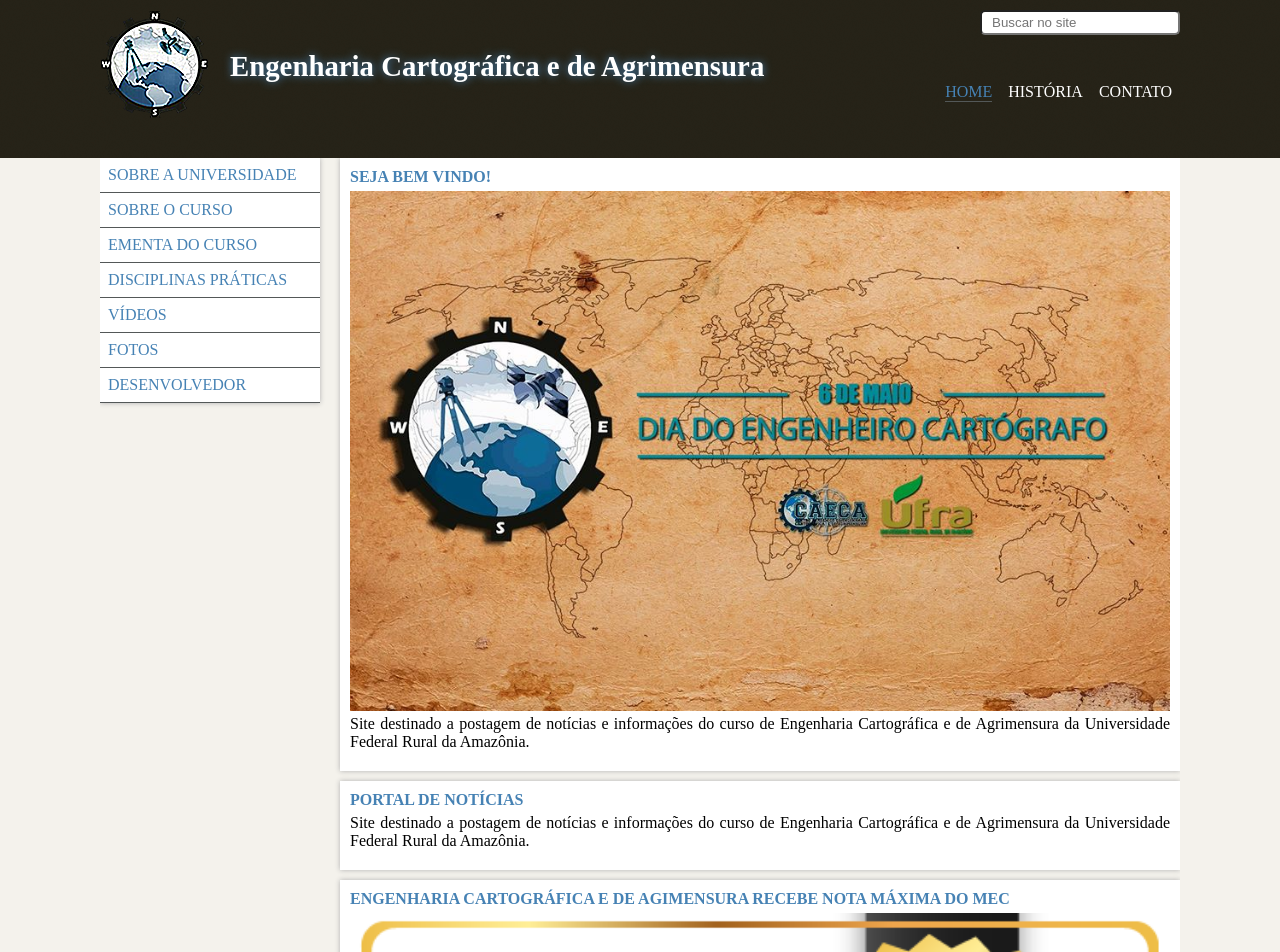
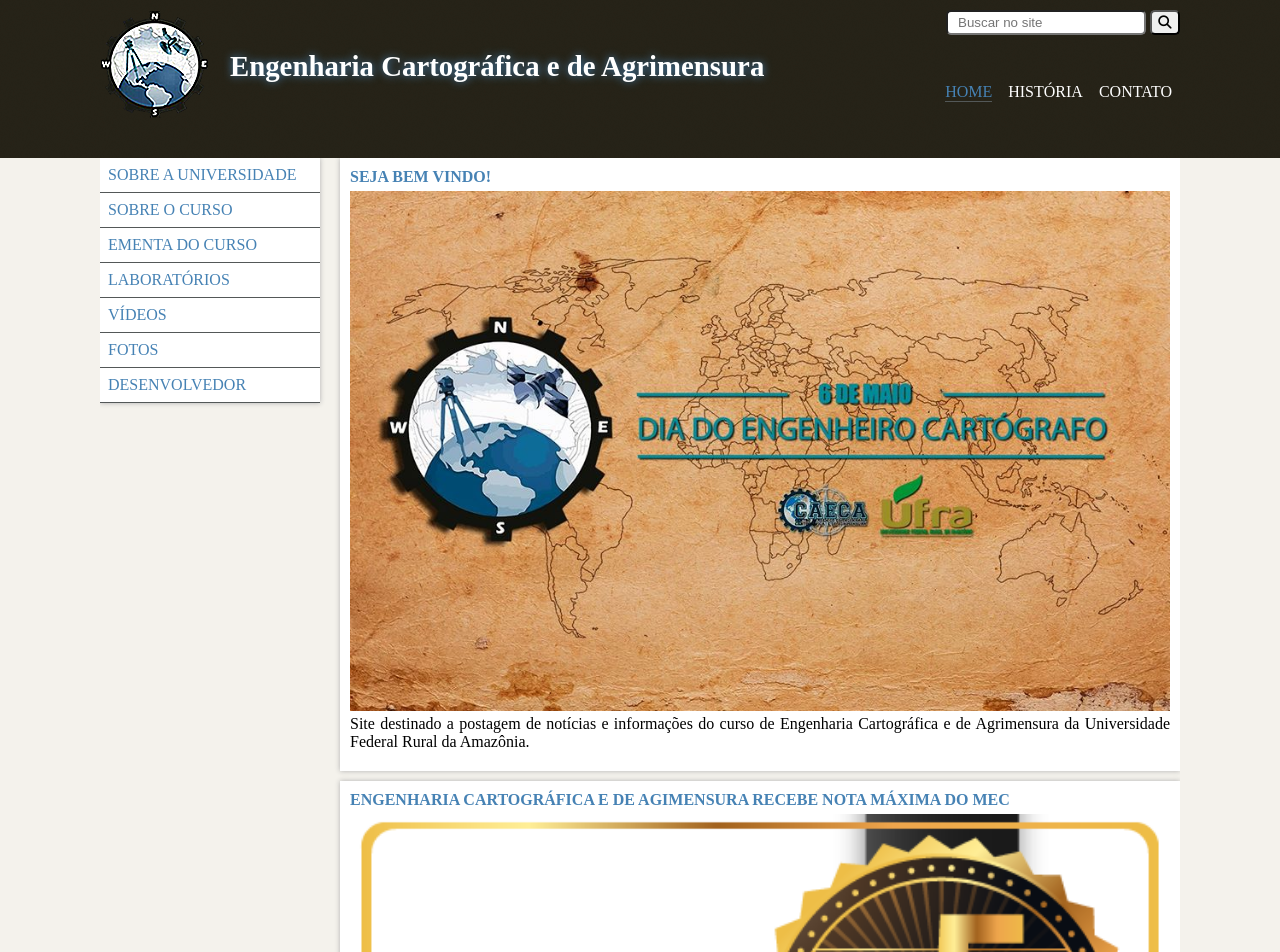
Before and after one commit to marcos-gabriel/site-engenharia-cartografica, a plain HTML site: page index.html in a window 1280 px wide. Shown: the top 952 px of the page. Drawn offline with Linux system fonts and the light colour scheme.

Commit message:
Update index.html

```diff
--- a/index.html
+++ b/index.html
@@ -3,7 +3,9 @@
     <head>
         <title>Cartográfica UFRA</title>
         <meta charset="utf-8">
+
         <link rel="stylesheet" type="text/css" href="css/estilo.css">
+        <script src="https://kit.fontawesome.com/e94fefc724.js" crossorigin="anonymous"></script>
         <link rel="icon" type="imagem/png" href="img/logo.png">
     </head>
 
@@ -23,6 +25,7 @@
 
                 <div id="pesquisa">
                     <input type="search" placeholder="Buscar no site">
+                    <button><i class="fas fa-search"></i></button>
                 </div>
 
                 <nav>
@@ -44,13 +47,6 @@
                         <article id="capa" class="posts">
                             <h4>Seja bem vindo!</h4>
                             <img src="img/capa.jpg" width="700px">
-                            <p>
-                                Site destinado a postagem de notícias e informações do curso de Engenharia Cartográfica e de Agrimensura da Universidade Federal Rural da Amazônia.
-                            </p>
-                        </article>
-
-                        <article class="posts">
-                            <h4>Portal de notícias</h4>
                             <p>
                                 Site destinado a postagem de notícias e informações do curso de Engenharia Cartográfica e de Agrimensura da Universidade Federal Rural da Amazônia.
                             </p>
@@ -79,7 +75,7 @@
                         <li><a href="sobre-universidade.html">Sobre a universidade</a></li>
                         <li><a href="sobre-curso.html">Sobre o curso</a></li>
                         <li><a href="ementa.html">Ementa do curso</a></li>
-                        <li><a href="disciplinas-praticas.html">Disciplinas práticas</a></li>
+                        <li><a href="laboratorios.html">Laboratórios</a></li>
                         <li><a href="videos.html">Vídeos</a></li>
                         <li><a href="fotos.html">Fotos</a></li>
                         <li><a href="desenvolvedor.html">Desenvolvedor</a></li>
```
